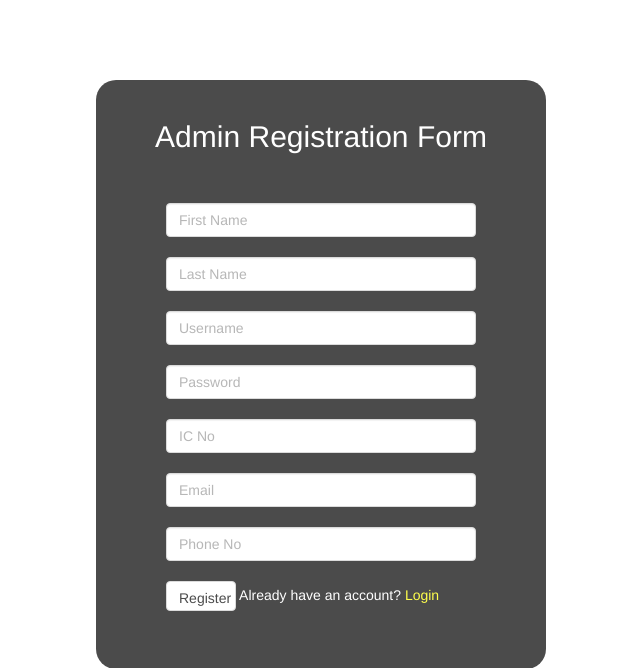
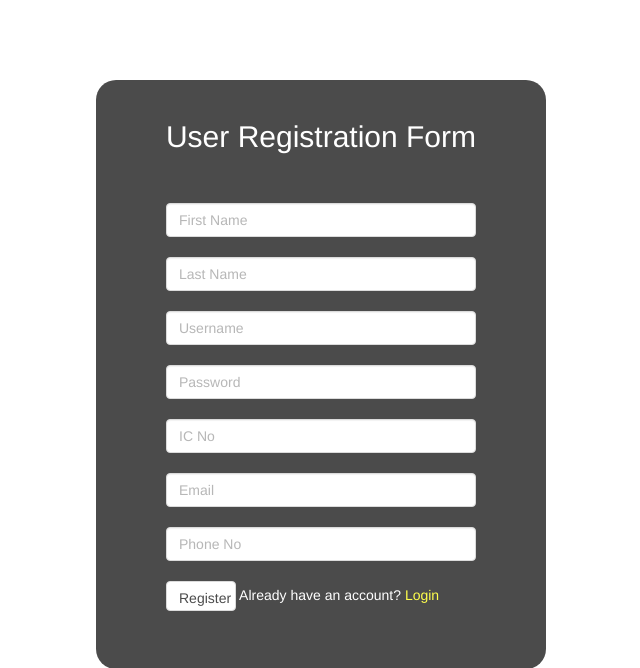
Before and after one commit to itzkimmy/alamandalibrary, a PHP site: page /register.php in a window 1280 px wide. Shown: the part 52-720 px from the top of the page, without its empty margins (319-959 px from the left). Run offline with PHP 8.4, Linux system fonts and the light colour scheme.

Commit message:
commit change

```diff
--- a/user/navbar.php
+++ b/user/navbar.php
@@ -52,7 +52,7 @@
 
                 <li><a href="userLogin.php"><span class="glyphicon glyphicon-log-in"> LOGIN</span></a></li>
 
-                <li><a href="registration.php"><span class="glyphicon glyphicon-user"> SIGN UP</span></a></li>
+                <li><a href="register.php"><span class="glyphicon glyphicon-user"> SIGN UP</span></a></li>
               </ul>
                 <?php
             }
--- a/user/register.php
+++ b/user/register.php
@@ -31,7 +31,7 @@
     <br><br><br><br>
 
     <div class="box2">
-        <h1 style="text-align: center; font-size: 30px;">Admin Registration Form</h1>
+        <h1 style="text-align: center; font-size: 30px;">User Registration Form</h1>
         <br><br>
       <form name="Registration" action="" method="post">
 
```
Also changed, not shown: bookimage/9780137142521, 0137142528.jpg (added), bookimage/9780596159900, 0596159900.jpg (added).
